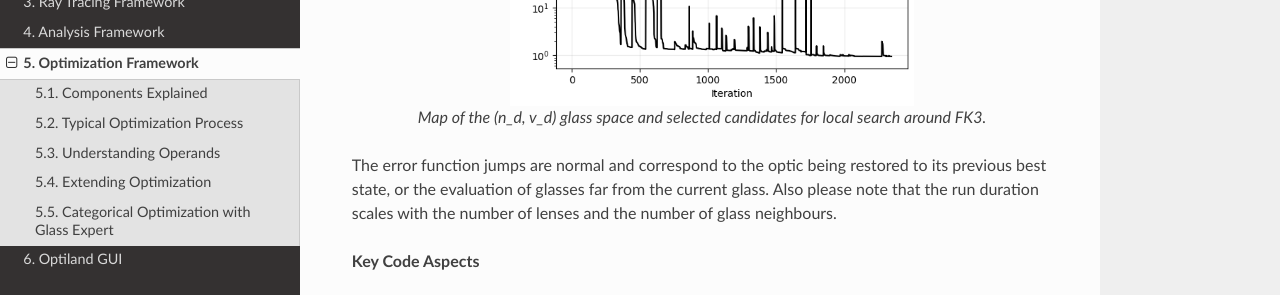
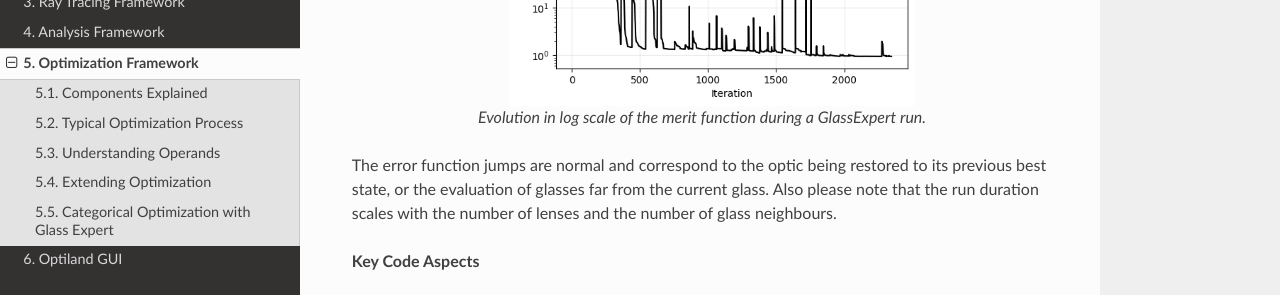
Before and after one commit to HarrisonKramer/optiland, a Sphinx documentation site: the page built from docs/developers_guide/optimization_framework.rst, in a window 1280 px wide and 900 px high, scrolled down 6322 px. Shown: the part 150-445 px from the top of the window. Built offline with Sphinx 7.4.7 and the Read the Docs theme 3.1.0, drawn with Linux system fonts in a browser that asks for light colours; pages that are not in the unit, such as notebooks, are missing from menus.

Commit message:
docs: add link to Tutorial_7e_Glass_Expert.ipynb in optimization_framework.rst

```diff
--- a/docs/developers_guide/optimization_framework.rst
+++ b/docs/developers_guide/optimization_framework.rst
@@ -243,7 +243,7 @@
       :width: 60%
       :align: center
 
-      Map of the (n_d, v_d) glass space and selected candidates for local search around FK3.
+      Evolution in log scale of the merit function during a GlassExpert run.
 
 The error function jumps are normal and correspond to the optic being restored to its previous best state, or the evaluation of glasses far from the current glass.
 Also please note that the run duration scales with the number of lenses and the number of glass neighbours.
@@ -266,4 +266,4 @@
 
 GlassExpert provides a powerful way to tackle mixed continuous-categorical optimization problems common in lens design, where selecting the right materials is as critical as defining the right shapes and distances.
 
-Refer to `Tutorial_7e_Glass_Expert.ipynb` for a practical example.
+Refer to `Tutorial_7e_Glass_Expert.ipynb <https://optiland.readthedocs.io/en/latest/examples/Tutorial_7e_Glass_Expert.html>`_ for a practical example.
```
